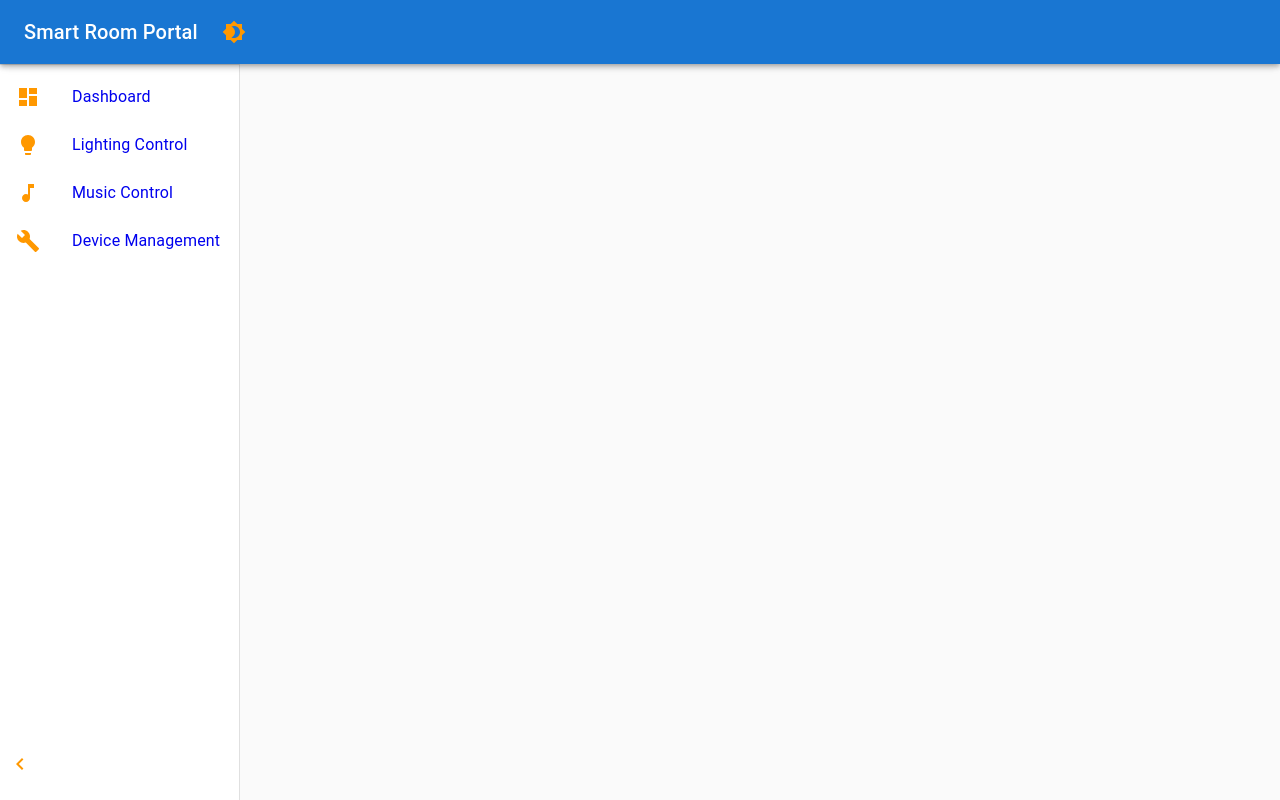
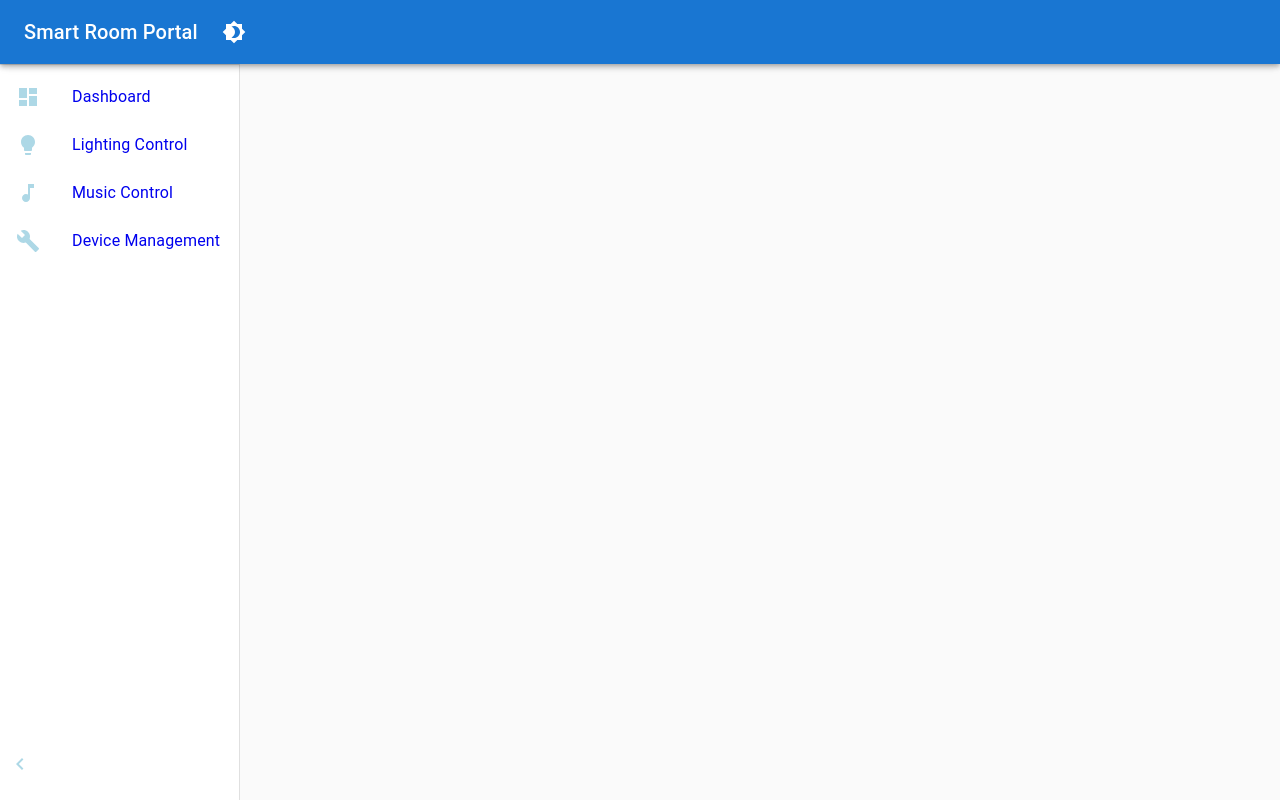
Before and after one commit to stevenpstansberry/-Smart-Telemetric-iot-portal, a React (Create React App) app in the folder frontend/: page / in a window 1280 px wide. Shown: the top 800 px of the page. Built offline with nearby package versions, Linux system fonts and the light colour scheme.

Commit message:
Changed asccent colors

```diff
--- a/frontend/src/App.js
+++ b/frontend/src/App.js
@@ -24,16 +24,18 @@ function App() {
         <Navbar />
 
         {/* Sidebar */}
-        <Sidebar open={isSidebarOpen} />
+        <Sidebar />
 
         {/* Main content */}
         <Box
           component="main"
           sx={{
             flexGrow: 1,
-            p: 3,
-            marginLeft: isSidebarOpen ? drawerWidth : collapsedWidth,
-            transition: "margin-left 0.3s", // Smooth transition for content when sidebar collapses
+            p: 3, // Add some padding
+            marginLeft: drawerWidth, // Ensure the content doesn't overlap with the sidebar
+            display: "flex",
+            justifyContent: "center", // Center the content horizontally
+            alignItems: "flex-start", // Align the content to the top
           }}
         >
           <Toolbar />
--- a/frontend/src/components/Navbar.js
+++ b/frontend/src/components/Navbar.js
@@ -38,9 +38,11 @@ const Navbar = () => {
 
           {/* Toggle Theme Icon */}
           <IconButton
-            color="white"
+            color="inherit"
             onClick={toggleTheme}
-            sx={{ marginLeft: "auto" }}
+            sx={{
+              color: isDarkMode ? "white" : "white", // Set color based on theme
+            }}
           >
             <Brightness4Icon />
           </IconButton>
--- a/frontend/src/util/ThemeContex.js
+++ b/frontend/src/util/ThemeContex.js
@@ -20,7 +20,7 @@ const lightTheme = createTheme({
       secondary: "#666666", // Mid-Grey for less important text
     },
     action: {
-      active: "#ff9800", // Orange (common accent color)
+      active: "#add8e6", // light blue (common accent color)
     },
   },
 });
```
